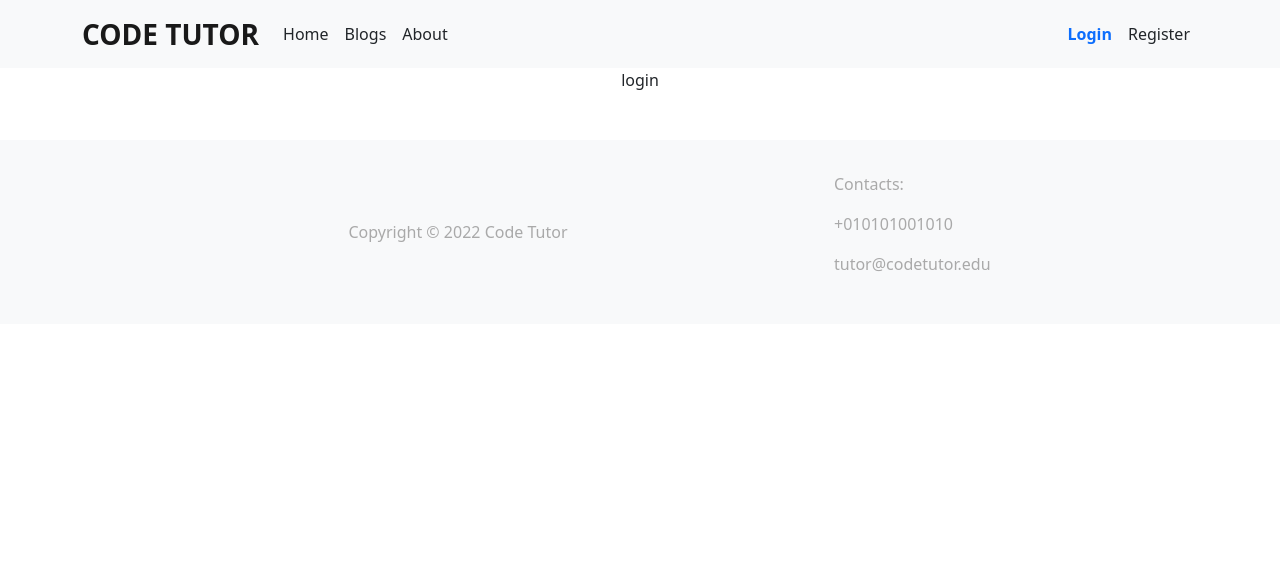
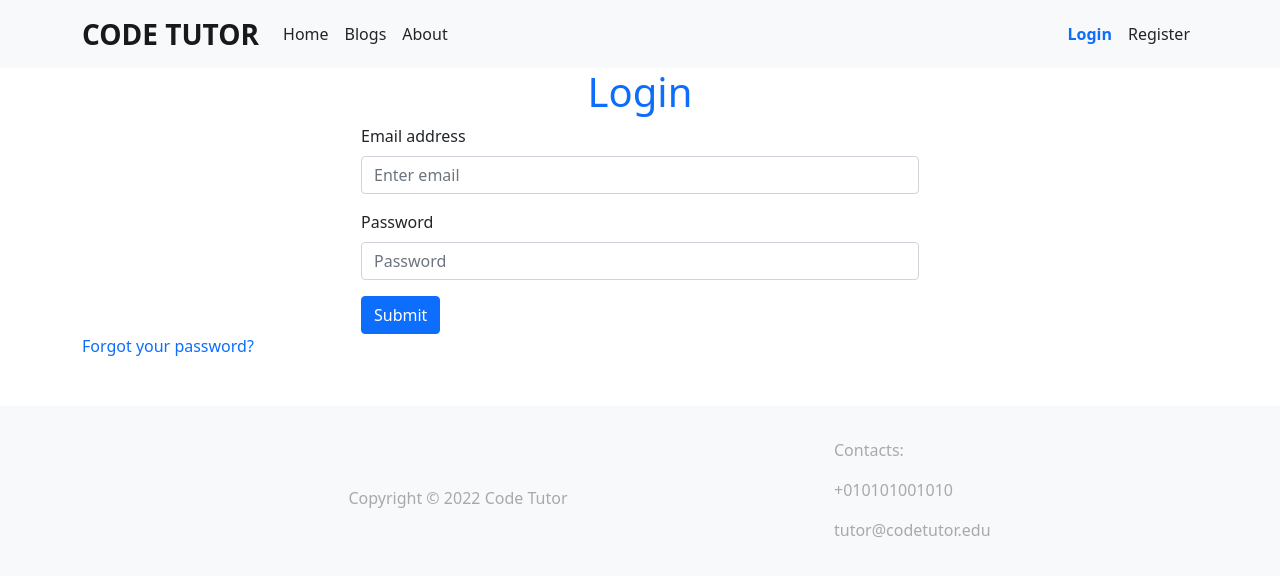
Before and after one commit to aduyti/independent-service-code-tutor, a React (Create React App) app: page /login in a window 1280 px wide. Shown: the top 576 px of the page. Built offline with nearby package versions, Linux system fonts and the light colour scheme.

Commit message:
login form

```diff
--- a/package.json
+++ b/package.json
@@ -13,6 +13,7 @@
     "react-bootstrap": "^2.2.3",
     "react-dom": "^18.0.0",
     "react-firebase-hooks": "^5.0.3",
+    "react-hook-form": "^7.30.0",
     "react-router-dom": "^6.3.0",
     "react-scripts": "5.0.1",
     "web-vitals": "^2.1.4"
--- a/src/Components/Header/Header.js
+++ b/src/Components/Header/Header.js
@@ -1,7 +1,7 @@
 import React from 'react';
 import { Container, Nav, Navbar } from 'react-bootstrap';
 import { Link } from 'react-router-dom';
-import CustomNavLink from '../CustomNavLink/CustomNavLink';
+import CustomNavLink from '../../Utilities/CustomNavLink/CustomNavLink';
 
 const Header = () => {
     return (
--- a/src/Components/ServiceCard/ServiceCard.js
+++ b/src/Components/ServiceCard/ServiceCard.js
@@ -25,7 +25,7 @@ const ServiceCard = ({ service }) => {
                 </Card.Body>
                 <Card.Footer className="d-flex justify-content-between align-items-center">
                     <strong className="text-primary">${price}</strong>
-                    <Button variant="primary" onClick={() => navigate(`checkout/${id}`)}>Buy Now</Button>
+                    <Button variant="primary" onClick={() => navigate(`checkout/${id}`)}>Book Now</Button>
                 </Card.Footer>
             </Card>
         </Col>
--- a/src/Pages/Checkout/Checkout.js
+++ b/src/Pages/Checkout/Checkout.js
@@ -1,6 +1,7 @@
 import React from 'react';
 
 const Checkout = () => {
+
     return (
         <div>
             Checkout
--- a/src/Pages/Login/Login.js
+++ b/src/Pages/Login/Login.js
@@ -1,9 +1,37 @@
 import React from 'react';
+import { Button, Form } from 'react-bootstrap';
+import { useForm } from 'react-hook-form';
 
 const Login = () => {
+    const { register, handleSubmit, formState: { errors } } = useForm();
+    const checkLogin = (data) => {
+        const { loginEmail, loginPassword } = data;
+        console.log(loginEmail, loginPassword);
+    }
     return (
-        <div>
-            login
+        <div className="container text-start">
+            <h1 className="text-primary text-center">Login</h1>
+            <Form className="w-50 mx-auto" onSubmit={handleSubmit(checkLogin)}>
+                <Form.Group className="mb-3" controlId="formBasicEmail">
+                    <Form.Label>Email address</Form.Label>
+                    <Form.Control type="email" placeholder="Enter email"
+                        {...register("loginEmail",
+                            { required: true, pattern: /^[^\s@]+@[^\s@]+\.[^\s@]+$/ })} />
+                    {errors.loginEmail?.type === "pattern" && (<p className="text-danger">Enter a valid email</p>)}
+                    {errors.loginEmail?.type === "required" && (<p className="text-danger">Email required</p>)}
+                </Form.Group>
+                <Form.Group className="mb-3" controlId="formBasicPassword">
+                    <Form.Label >Password</Form.Label>
+                    <Form.Control type="password" placeholder="Password"
+                        {...register("loginPassword",
+                            { required: true })} />
+                    {errors.loginPassword?.type === "required" && (<p className="text-danger">Password required</p>)}
+                </Form.Group>
+                <Button variant="primary" type="submit">
+                    Submit
+                </Button>
+            </Form>
+            <a className="text-decoration-none" href="#">Forgot your password?</a>
         </div>
     );
 };
--- a/src/Pages/NotFound/NotFound.js
+++ b/src/Pages/NotFound/NotFound.js
@@ -1,9 +1,15 @@
 import React from 'react';
+import { EmojiSadIcon } from '@heroicons/react/outline';
 
 const NotFound = () => {
     return (
-        <div>
-            404
+        <div className="bg-light">
+            <div className="container">
+                <h1 className="text-danger">404</h1>
+                <h1>Page Not Found</h1>
+                <EmojiSadIcon className="text-warning" style={{ width: '40px', height: '40px' }} />
+
+            </div>
         </div>
     );
 };
--- a/src/Pages/Register/Register.js
+++ b/src/Pages/Register/Register.js
@@ -3,7 +3,7 @@ import React from 'react';
 const Register = () => {
     return (
         <div>
-            reg
+
         </div>
     );
 };
```
Also changed, not shown: src/Utilities/CustomNavLink/CustomNavLink.js (renamed from src/Components/CustomNavLink/CustomNavLink.js), 2 other files (tests, documents, lock files or other folders).
